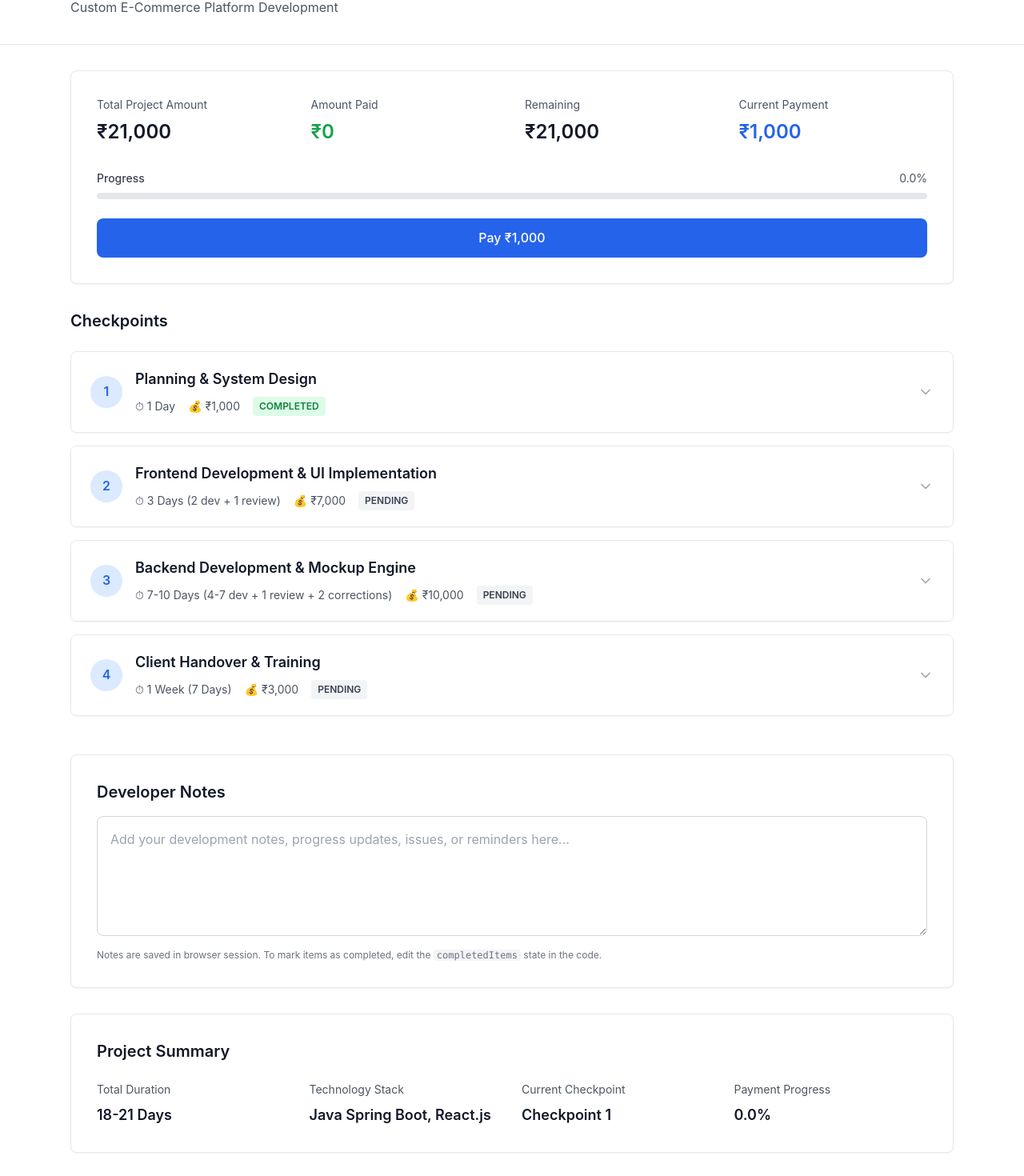
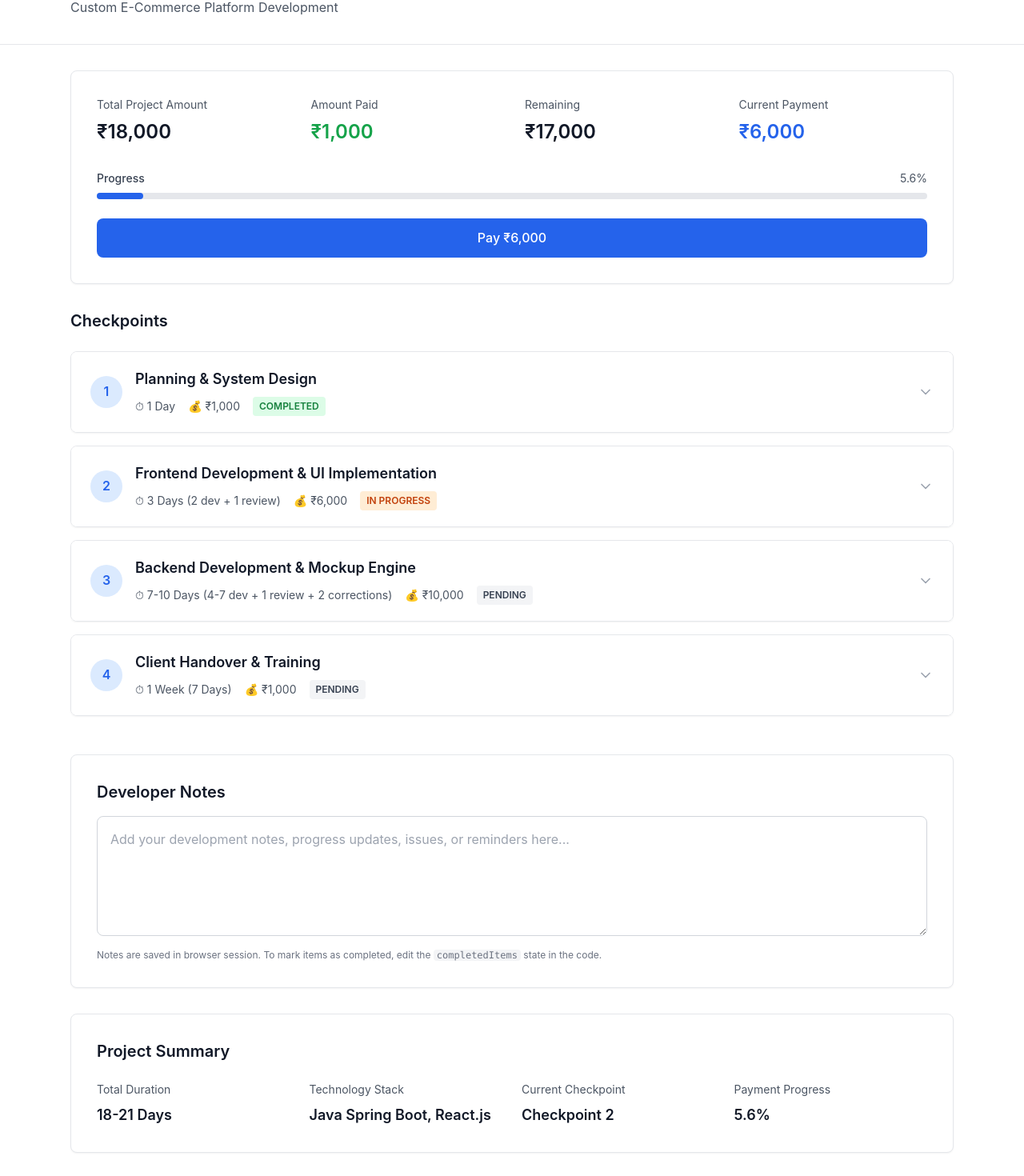
Before and after one commit to rparit-stacks/qoutation, a React (Create React App) app: page /sara/plan in a window 1280 px wide. Shown: the part 79-1549 px from the top of the page at 80% size. Built offline with nearby package versions, Linux system fonts and the light colour scheme.

Commit message:
pahse 1 complete

```diff
--- a/src/components/CheckpointTracker.js
+++ b/src/components/CheckpointTracker.js
@@ -4,10 +4,10 @@ import { ChevronDown, Check } from "lucide-react"
 const CheckpointTracker = () => {
   // eslint-disable-next-line no-unused-vars
   const [paymentData, setPaymentData] = useState({
-    totalAmount: 21000,
-    paidAmount: 0, // No payment received yet
-    currentRequested: 1000, // ₹1,000 pending for Checkpoint 1
-    currentCheckpoint: 1, // Currently on Checkpoint 1
+    totalAmount: 18000, // Updated total: ₹1,000 + ₹6,000 + ₹10,000 + ₹1,000 = ₹18,000
+    paidAmount: 1000, // ₹1,000 received for Checkpoint 1 - Nothing pending
+    currentRequested: 6000, // ₹6,000 for Checkpoint 2 (Frontend - Ongoing)
+    currentCheckpoint: 2, // Currently on Checkpoint 2 (Frontend)
     upiId: "9810167696@indie",
   })
 
@@ -114,9 +114,9 @@ const CheckpointTracker = () => {
     {
       id: 2,
       title: "Frontend Development & UI Implementation",
-      payment: 7000,
+      payment: 6000, // Updated: ₹6,000 (was ₹7,000)
       duration: "3 Days (2 dev + 1 review)",
-      status: "pending",
+      status: "in_progress", // Frontend ongoing
       deliverables: [
         "Fully functional frontend with all pages",
         "Responsive layouts tested on multiple devices",
@@ -323,7 +323,7 @@ const CheckpointTracker = () => {
     {
       id: 4,
       title: "Client Handover & Training",
-      payment: 3000,
+      payment: 1000, // Updated: ₹1,000 (was ₹3,000)
       duration: "1 Week (7 Days)",
       status: "pending",
       deliverables: [
```
